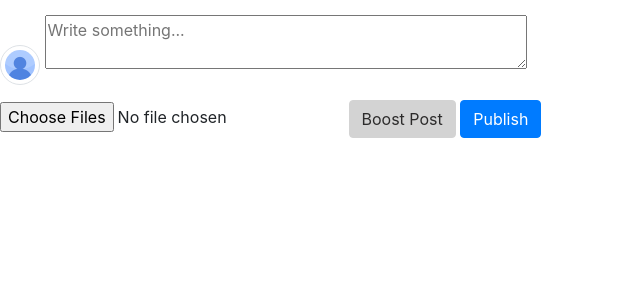
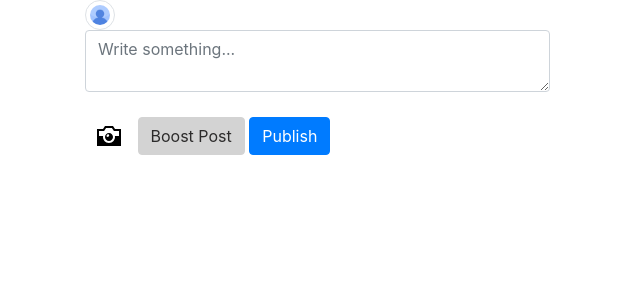
Before and after one commit to Nicolas-hr/Portfolio_M152, a PHP site: page /post.php in a window 1280 px wide. Shown: the part 56-356 px from the top of the page, without its empty margins (0-640 px from the left). Run offline with PHP 8.4, Linux system fonts and the light colour scheme.

Commit message:
logo à la place de l'input file

```diff
--- a/public/css/style.css
+++ b/public/css/style.css
@@ -40,3 +40,13 @@
   height: 100px;
   width: 75%;
 }
+
+input[type="file"] {
+  display: none;
+}
+
+.custom-file-upload {
+  display: inline-block;
+  padding: 6px 12px;
+  cursor: pointer;
+}
--- a/public/post.php
+++ b/public/post.php
@@ -1,5 +1,6 @@
 <!DOCTYPE html>
 <html lang="en">
+
 <head>
   <meta charset="UTF-8">
   <meta name="viewport" content="width=device-width, initial-scale=1.0">
@@ -10,21 +11,28 @@
 
   <title>Post</title>
 </head>
+
 <body>
+  <!-- Navbar -->
   <?php include './includes/navbar.html'; ?>
 
-  <div>
+  <div class="container">
     <form action="" method="post">
       <div class="post-container">
-        <img src="./img/default-profile.jpg" alt="profile picture" height="50" width="40" class="img-thumbnail" id="pp-send-post">
-        <textarea name="" id="" cols="45" rows="2" placeholder="Write something..."></textarea><br>
+        <img src="./img/default-profile.jpg" alt="profile picture" height="30" width="30" class="img-thumbnail" id="pp-send-post">
+        <textarea class="form-control" name="post-text" id="post-text" cols="30" rows="2" placeholder="Write something..."></textarea><br>
       </div>
+      <label for="inputFile" class="custom-file-upload">
+        <img src="./img/fileinput-img.logo.svg" alt="logo appareil photo">
+      </label>
       <input type="file" name="inputFile" id="inputFile" accept="image/*" multiple>
       <button type="submit" class="btn btn-secondary btn-light-gray">Boost Post</button>
       <button type="submit" class="btn btn-primary">Publish</button>
     </form>
   </div>
 
+  <!-- Footer -->
   <?php include './includes/footer.html'; ?>
 </body>
+
 </html>
```
Also changed, not shown: public/img/fileinput-img.logo.svg (added).
